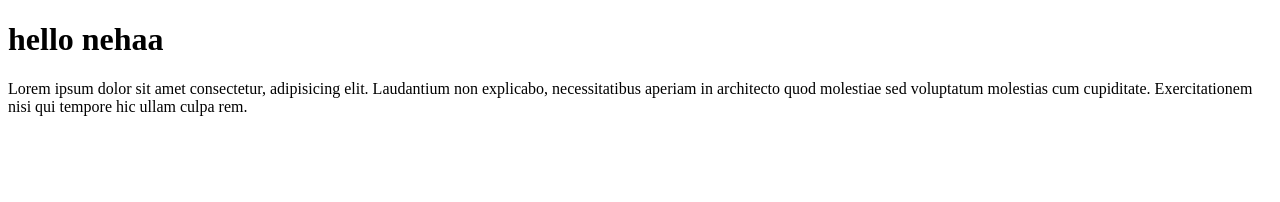
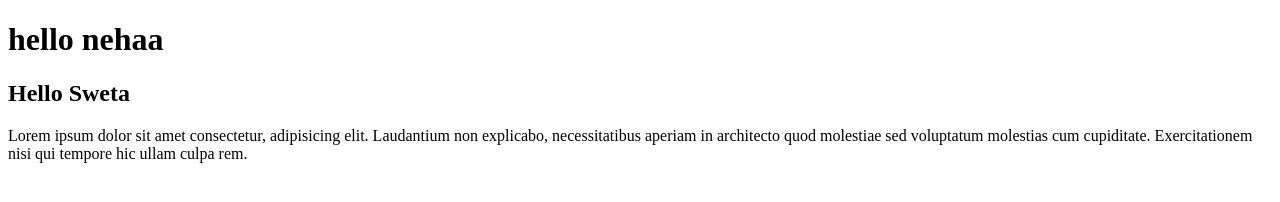
Before and after one commit to neharamoliya/github, a plain HTML site: page index.html in a window 1280 px wide. Drawn offline with Linux system fonts and the light colour scheme.

Commit message:
Update index.html

```diff
--- a/index.html
+++ b/index.html
@@ -7,6 +7,7 @@
 </head>
 <body>
     <h1>hello nehaa</h1>
+    <h2>Hello Sweta</h2>
     <p>Lorem ipsum dolor sit amet consectetur, adipisicing elit. Laudantium non explicabo, necessitatibus aperiam in architecto quod molestiae sed voluptatum molestias cum cupiditate. Exercitationem nisi qui tempore hic ullam culpa rem.</p>
 </body>
 </html>
```
